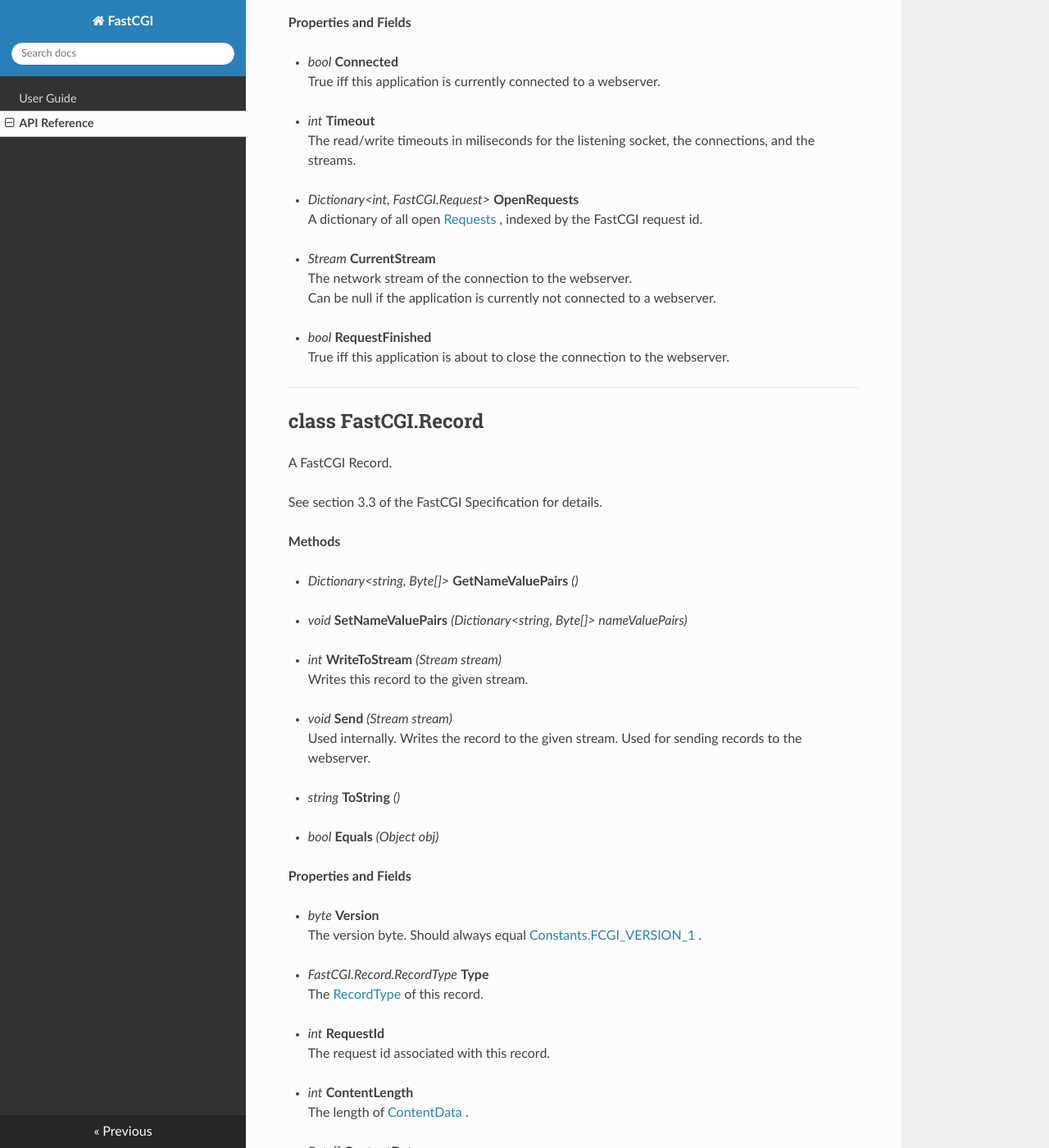
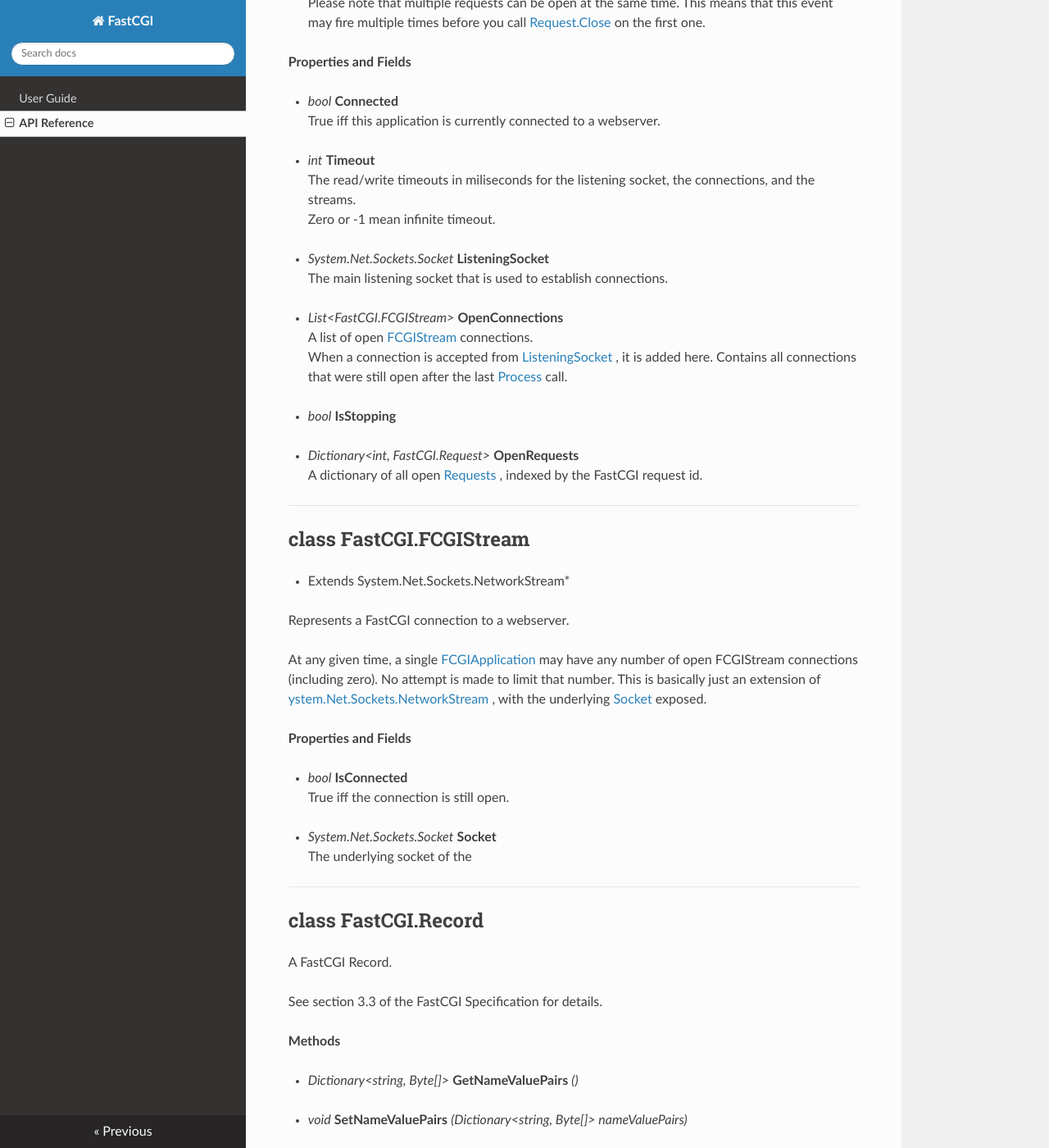
Before and after one commit to LukasBoersma/FastCGI, an MkDocs documentation site: the page built from Doc/api_reference.md, in a window 1280 px wide and 1400 px high, scrolled down 1971 px. Shown: the whole window at 82% size. Built offline with MkDocs 1.6.1, drawn with Linux system fonts in a browser that asks for light colours; nearby versions of some CDN libraries; old or Windows-style settings are respelled for this version of MkDocs; some of the changed text lies outside the part shown.

Commit message:
Updated API reference documentation

```diff
--- a/Doc/api_reference.md
+++ b/Doc/api_reference.md
@@ -32,7 +32,7 @@
 
 // Handle requests by responding with a 'Hello World' message
 app.OnRequestReceived += (sender, request) => {
-    request.WriteResponseASCII("Content-Type:text/html\n\nHello World!");
+    request.WriteResponseASCII("HTTP/1.1 200 OK\nContent-Type:text/html\n\nHello World!");
     request.Close();
 };
 // Start listening on port 19000
@@ -84,6 +84,10 @@
 * *void* **StopListening** *()*
   Stops listening for incoming connections.
 
+<a id="FastCGI.FCGIApplication.Stop"></a>
+
+* *void* **Stop** *()*
+
 <a id="FastCGI.FCGIApplication.Run(System.Int32)"></a>
 
 * *void* **Run** *(int port)*
@@ -115,6 +119,26 @@
 
 * *int* **Timeout**
   The read/write timeouts in miliseconds for the listening socket, the connections, and the streams.
+  Zero or -1 mean infinite timeout.
+
+
+<a id="FastCGI.FCGIApplication.ListeningSocket"></a>
+
+* *System.Net.Sockets.Socket* **ListeningSocket**
+  The main listening socket that is used to establish connections.
+
+
+<a id="FastCGI.FCGIApplication.OpenConnections"></a>
+
+* *List&lt;FastCGI.FCGIStream&gt;* **OpenConnections**
+  A list of open [FCGIStream](#FastCGI.FCGIStream) connections.
+  When a connection is accepted from [ListeningSocket](#FastCGI.FCGIApplication.ListeningSocket) , it is added here.
+Contains all connections that were still open after the last [Process](#FastCGI.FCGIApplication.Process) call.
+
+
+<a id="FastCGI.FCGIApplication.IsStopping"></a>
+
+* *bool* **IsStopping**
 
 
 
@@ -124,17 +148,34 @@
   A dictionary of all open [Requests](#FastCGI.Request) , indexed by the FastCGI request id.
 
 
-<a id="FastCGI.FCGIApplication.CurrentStream"></a>
-
-* *Stream* **CurrentStream**
-  The network stream of the connection to the webserver.
-  Can be null if the application is currently not connected to a webserver.
 
 
-<a id="FastCGI.FCGIApplication.RequestFinished"></a>
 
-* *bool* **RequestFinished**
-  True iff this application is about to close the connection to the webserver.
+---
+
+<a id="FastCGI.FCGIStream"></a>
+## class FastCGI.FCGIStream
+* Extends System.Net.Sockets.NetworkStream*
+
+Represents a FastCGI connection to a webserver.
+
+At any given time, a single [FCGIApplication](#FastCGI.FCGIApplication) may have any number of open FCGIStream connections (including zero).
+No attempt is made to limit that number.
+This is basically just an extension of [ystem.Net.Sockets.NetworkStream](#System.Net.Sockets.NetworkStream) , with the underlying [Socket](#FastCGI.FCGIStream.Socket) exposed.
+
+**Properties and Fields**
+
+<a id="FastCGI.FCGIStream.IsConnected"></a>
+
+* *bool* **IsConnected**
+  True iff the connection is still open.
+
+
+<a id="FastCGI.FCGIStream.Socket"></a>
+
+* *System.Net.Sockets.Socket* **Socket**
+  The underlying socket of the
+
 
 
 
@@ -319,6 +360,18 @@
 
 **Properties and Fields**
 
+<a id="FastCGI.Request.ResponseStream"></a>
+
+* *Stream* **ResponseStream**
+  The stream where responses to this request should be written to.
+Only write FastCGI records here, not the raw response body. Use [WriteResponse](#FastCGI.Request.WriteResponse(System.Byte[])) for sending response data.
+
+
+<a id="FastCGI.Request.KeepAlive"></a>
+
+* *bool* **KeepAlive**
+
+
 <a id="FastCGI.Request.RequestId"></a>
 
 * *int* **RequestId**
```
